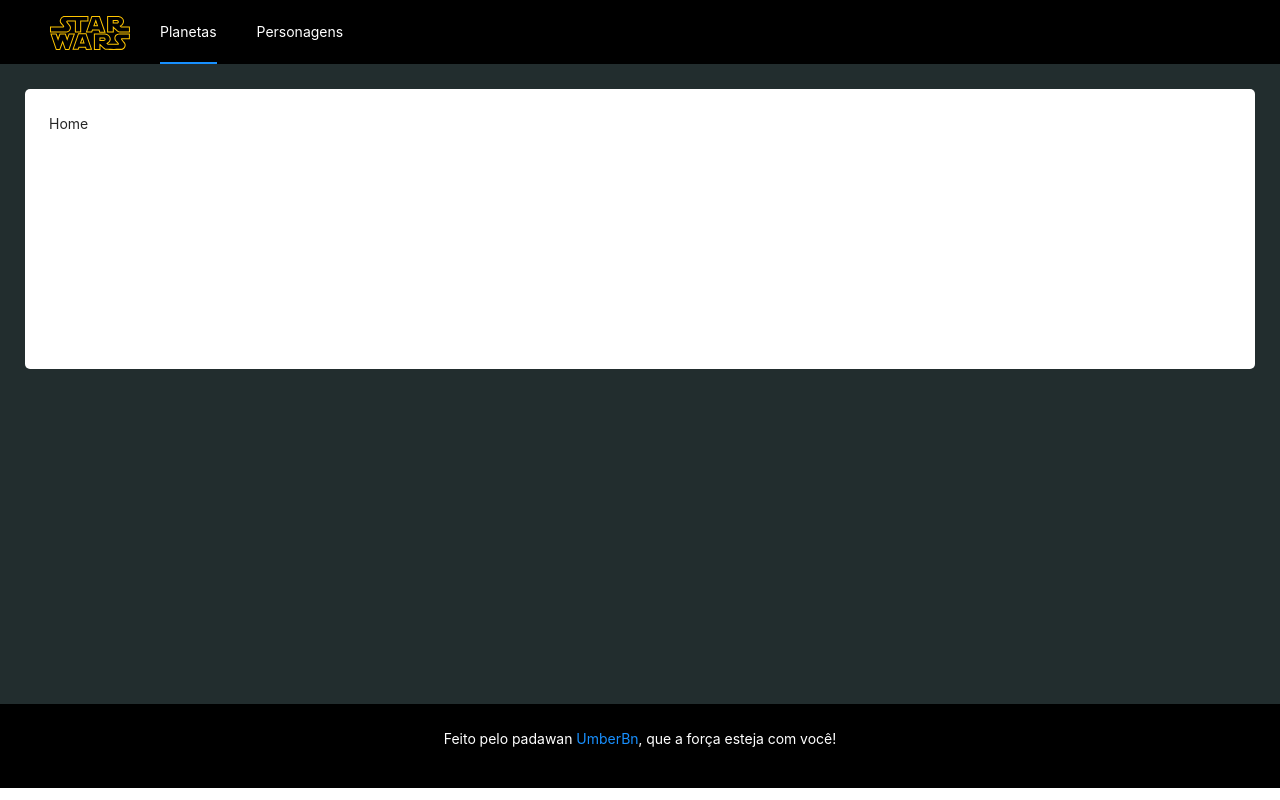
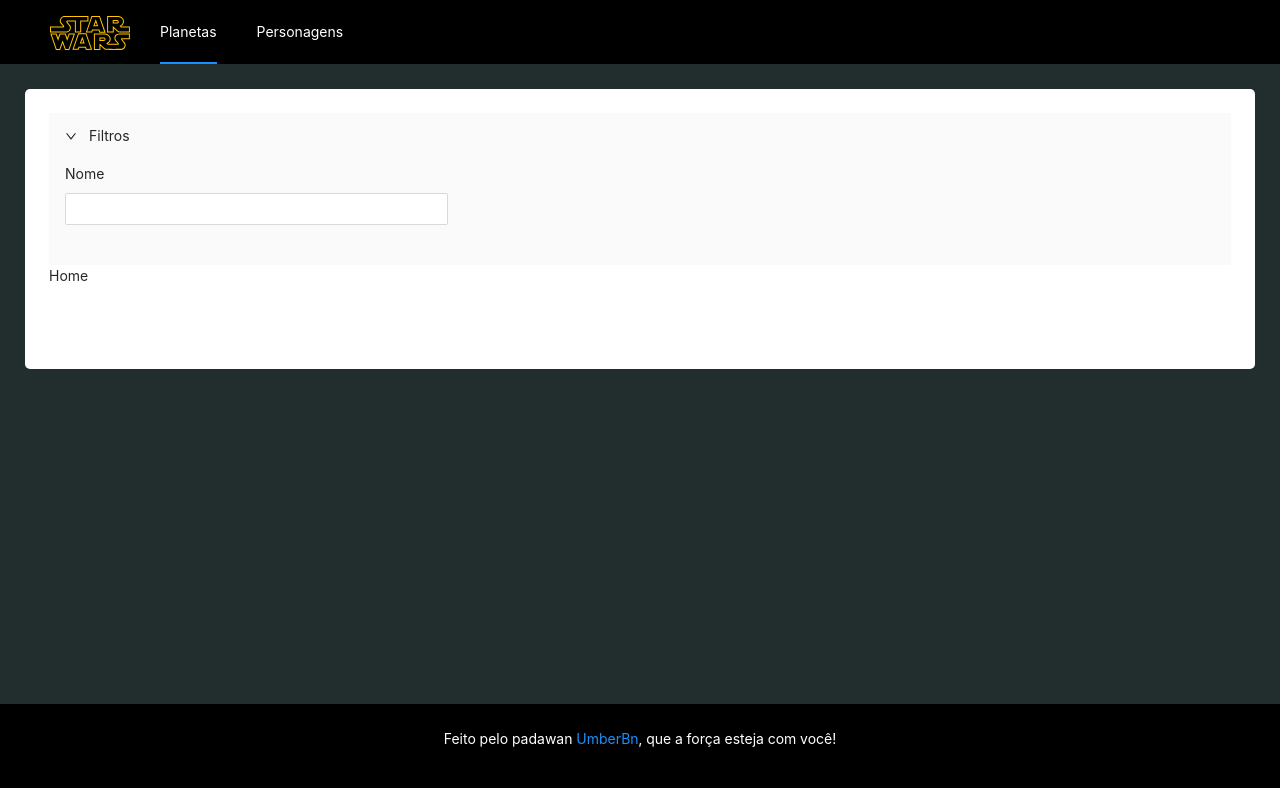
Before and after one commit to UmberBn/star-wars-database, a React (Create React App) app: page / in a window 1280 px wide. Built offline with nearby package versions, Linux system fonts and the light colour scheme.

Commit message:
feature: add filters section, create folder for api resquest's

```diff
--- a/src/pages/Home/index.js
+++ b/src/pages/Home/index.js
@@ -1,8 +1,26 @@
+import { Col, Form, Input, Row } from "antd";
 import React from "react";
-import { Container } from "./styles";
+import { Container, FiltersContainer, FiltersPanel } from "./styles";
 
 function Home() {
-  return <Container> Home </Container>;
+  return (
+    <Container>
+      <FiltersContainer bordered={false} defaultActiveKey={["1"]}>
+        <FiltersPanel header="Filtros" key="1">
+          <Form layout="vertical" wrapperCol={6}>
+            <Row>
+              <Col span={8}>
+                <Form.Item label="Nome" name="name" wrapperCol={12}>
+                  <Input />
+                </Form.Item>
+              </Col>
+            </Row>
+          </Form>
+        </FiltersPanel>
+      </FiltersContainer>
+      Home{" "}
+    </Container>
+  );
 }
 
 export default Home;
--- a/src/pages/Home/styles.js
+++ b/src/pages/Home/styles.js
@@ -1,5 +1,8 @@
-import styled from 'styled-components';
+import { Collapse } from "antd";
+import styled from "styled-components";
 
-export const Container = styled.div`
+export const Container = styled.div``;
 
-`;
+export const FiltersContainer = styled(Collapse)``;
+
+export const FiltersPanel = styled(Collapse.Panel)``;
```
Also changed, not shown: src/api/index.js (added, +17 -0 lines).
